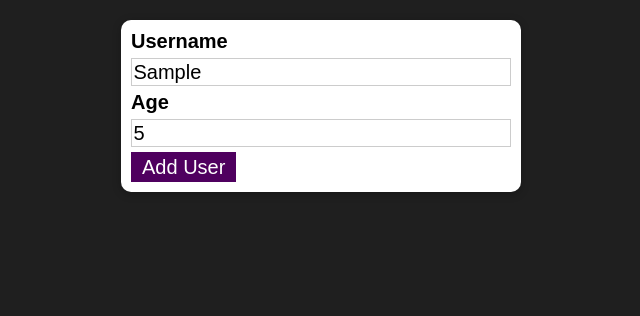
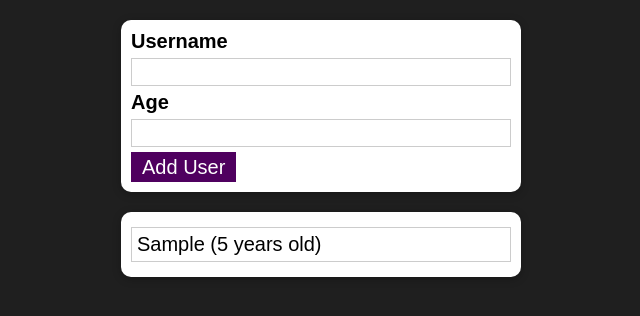
Before and after one commit to bashidagha/Practice-Udemy-Project-1, a React (Create React App) app: page / in a window 1280 px wide. Both pictures are taken after typing "Sample", "5" into the empty fields and a click on the button "Add User". Shown: the top 316 px of the page, without its empty margins (319-959 px from the left). Built offline with nearby package versions, Linux system fonts and the light colour scheme.

Commit message:
user list done

```diff
--- a/src/App.js
+++ b/src/App.js
@@ -1,11 +1,23 @@
 import React from 'react';
+import { useState } from 'react';
 import AddUser from './components/Users/AddUser';
+import UsersList from './components/Users/UsersList';
 
 
 function App() {
+
+  const [usersList, setUserLists] = useState([]);
+
+  const addUserHandler = (uName, uAge) =>{
+    setUserLists((prevUsersList)=>{
+      return [...prevUsersList, {name: uName, age: uAge}]
+    })
+  }
+
   return (
     <div>
-      <AddUser/>
+      <AddUser onAddUser = {addUserHandler}/>
+      <UsersList users={usersList}/>
     </div>
   );
 }
--- a/src/components/Users/AddUser.js
+++ b/src/components/Users/AddUser.js
@@ -1,22 +1,47 @@
 import React from 'react'
+import { useState } from 'react';
 import Button from '../UI/Button';
 import Card from '../UI/Card';
 import './adduser.scss'
 
 const AddUser = (props) => {
 
+  const [enteredUsername, setEnteredUsename] = useState('');
+  const [enteredAge, setEnteredAge] = useState('');
+
   const addUserHandler = (event) =>{
     event.preventDefault();
+
+    if((enteredUsername.trim().length === 0) || (enteredAge.trim().length === 0)){
+        return;
+    }
+
+    //plus for ensure convert string to number
+    if(+enteredAge < 1){
+        return;
+    }
+
+    props.onAddUser(enteredUsername, enteredAge)
+    // console.log([enteredAge, enteredUsername])
+    setEnteredAge('')
+    setEnteredUsename('')
   }
 
+  const onChangeEnteredUsename = (event)=>{
+    setEnteredUsename(event.target.value)
+  }
+
+  const onChangeEnteredAge = (event)=>{
+    setEnteredAge(event.target.value)
+  }
 
   return (
     <Card passClass="input">
         <form onSubmit={addUserHandler}>
             <label htmlFor='username'>Username</label>
-            <input id="username" type="text"></input>
+            <input id="username" value={enteredUsername} type="text" onChange={onChangeEnteredUsename}></input>
             <label htmlFor='age'>Age</label>
-            <input id="age" type="number"></input>
+            <input id="age" value={enteredAge} type="number" onChange={onChangeEnteredAge}></input>
             <Button type="submit">Add User</Button>
         </form>
     </Card>
--- /dev/null
+++ b/src/components/Users/UsersList.js
@@ -0,0 +1,19 @@
+import React from "react";
+import Card from "../UI/Card";
+import "./userslist.scss";
+
+const UsersList = (props) => {
+  return (
+    <Card passClass="users">
+      <ul>
+        {props.users.map((user) => (
+          <li key={Math.random().toString()}>
+            {user.name} ({user.age} years old)
+          </li>
+        ))}
+      </ul>
+    </Card>
+  );
+};
+
+export default UsersList;
--- /dev/null
+++ b/src/components/Users/userslist.scss
@@ -0,0 +1,16 @@
+.users {
+    margin: 2rem auto;
+    width: 90%;
+    max-width: 40rem;
+  }
+
+  .users ul {
+    list-style: none;
+    padding: 1rem;
+  }
+
+  .users li {
+    border: 1px solid #ccc;
+    margin: 0.5rem 0;
+    padding: 0.5rem;
+  }
```
